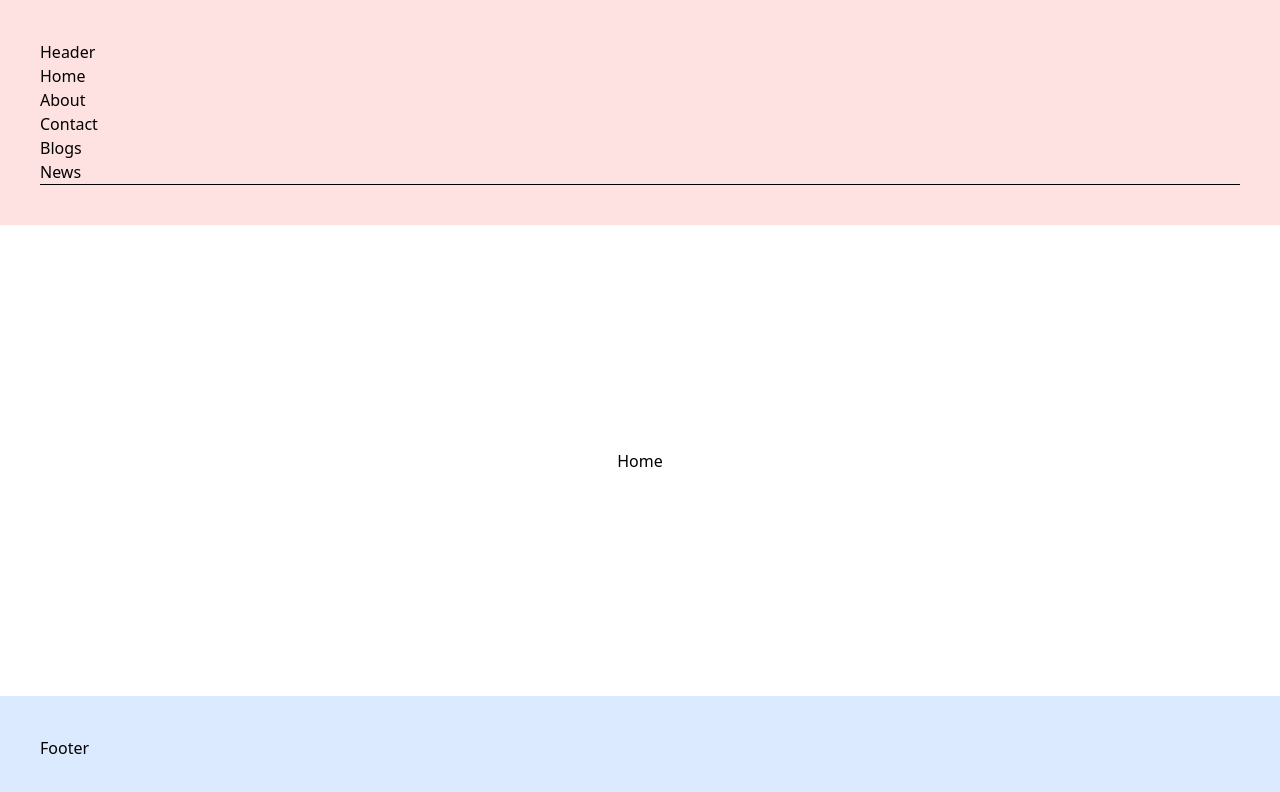
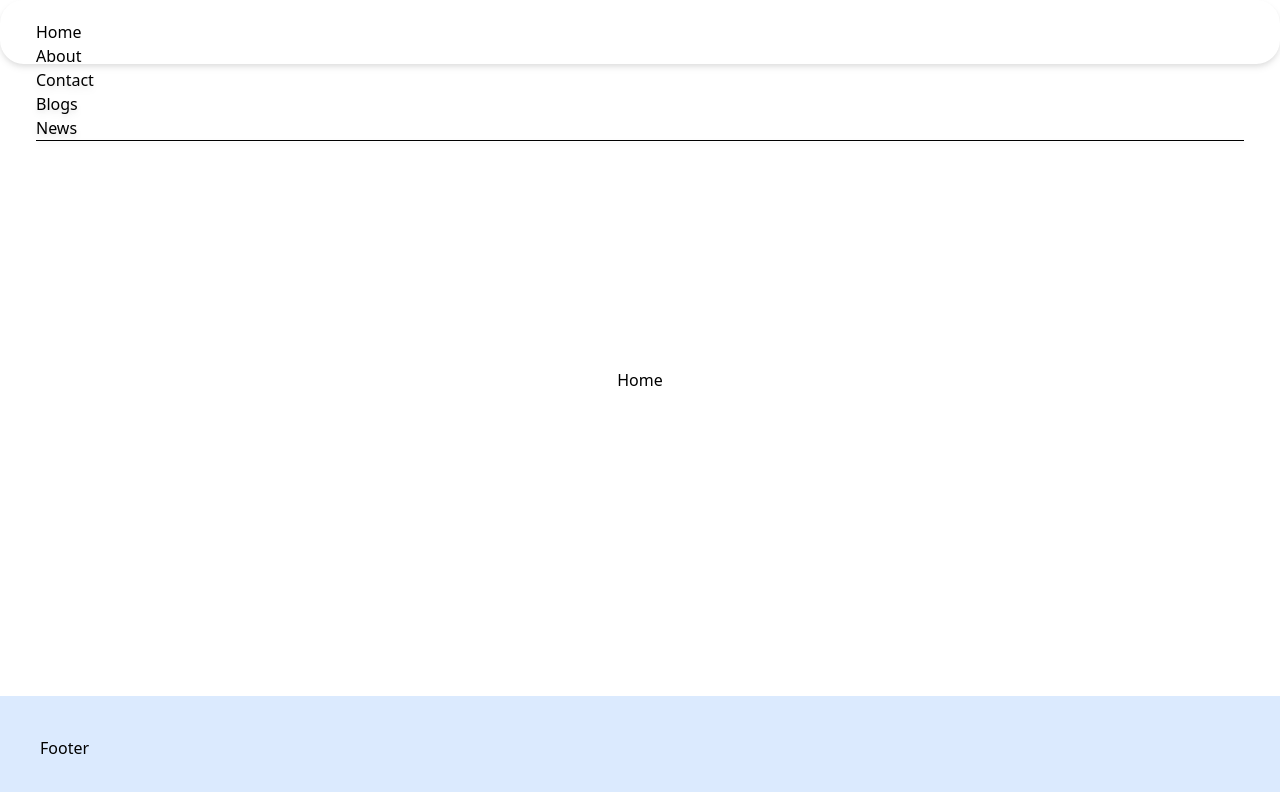
Before and after one commit to amatech-repo/amatech-web-site, a Next.js app: page / in a window 1280 px wide. Shown: the top 792 px of the page. Built offline with nearby package versions, Linux system fonts and the light colour scheme.

Commit message:
feat: Headerの背景部分の作成

```diff
--- a/src/components/Header/index.tsx
+++ b/src/components/Header/index.tsx
@@ -3,8 +3,7 @@ import { Navigation } from "../Navigation";
 
 export const Header = () => {
   return (
-    <header className="bg-red-100 p-10">
-      <h1 className="">Header</h1>
+    <header className="bg-white py-5 px-9 w-full h-16 rounded-3xl drop-shadow-md">
       <Navigation />
     </header>
   );
```
